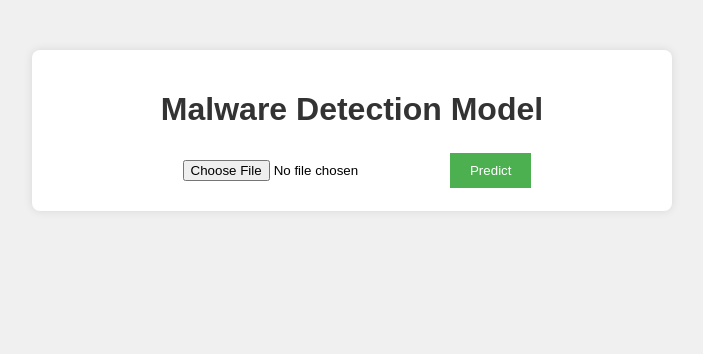
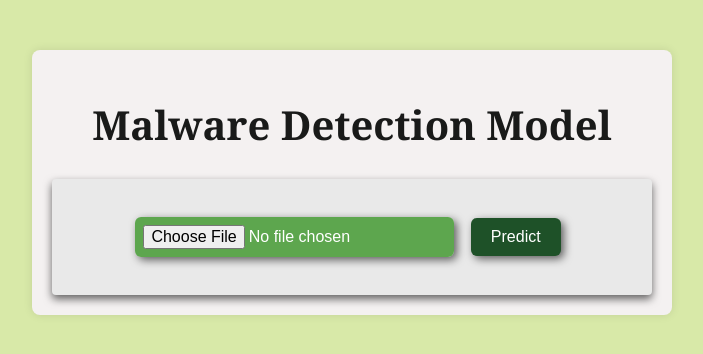
Before and after one commit to yuvrajpoint/models, a Flask app: page / in a window 1280 px wide. Shown: the top 354 px of the page, without its empty margins (288-991 px from the left). Run offline with Flask 3, Linux system fonts and the light colour scheme; parts of the project's set-up code (start-up, migrations or seed data) failed here and were passed over.

Commit message:
style.css

```diff
--- a/static/style.css
+++ b/static/style.css
@@ -2,38 +2,75 @@ body {
     font-family: Arial, sans-serif;
     margin: 0;
     padding: 0;
-    background-color: #f0f0f0;
+    background-color: #D8E9A8;
 }
 
 .container {
     max-width: 600px;
     margin: 50px auto;
     padding: 20px;
-    background-color: #fff;
+    background-color: #f4f1f1;
     border-radius: 8px;
     box-shadow: 0 0 10px rgba(0, 0, 0, 0.1);
 }
 
 h1 {
+    font-family: Georgia, 'Times New Roman', Times, serif;
+    font-size: 40px;
     text-align: center;
-    color: #333;
+    color: #191A19;
 }
 
 form {
     text-align: center;
-    margin-top: 20px;
+    margin-top: 10px;
+    background-color:#e9e9e9;
+    box-shadow: 0 4px 8px rgb(0, 0, 0, 0.6);
+    padding: 36px 12px;
+    border-radius: 4px;
+
 }
 
 input {
-    padding: 10px;
+    padding: 8px;
 }
 
-button {
+.input {
+    color: rgb(255, 255, 255);
+    font-size: 16px;
+    background-color: rgba(78, 159, 61, 0.9);
+    margin: 2px;
+    border-radius: 6px;
+    border-width: 14px;
+    box-shadow: 3px 3px 8px rgb(0, 0, 0, 0.6);
+}
+
+.predict {
     padding: 10px 20px;
-    background-color: #4caf50;
+    font-size: 16px;
+    background-color: #1E5128;
     color: #fff;
     border: none;
     cursor: pointer;
+    margin-left: 10px;
+    margin-right: 10px;
+    box-shadow: 3px 3px 8px rgb(0, 0, 0, 0.6);
+    border-radius: 6px;
+}
+
+.predict:hover {
+    background-color: #164920;
+    box-shadow: 5px 5px 10px rgba(0, 0, 0, 0.36);
+}
+
+.predict:active {
+    opacity: 0.8;
+}
+
+.choose-file-button {
+    background-color: black;
+    color: #D8E9A8;
+    font-size: 12px;
 }
 
 .result {
@@ -41,10 +78,20 @@ button {
 }
 
 .result h2 {
-    color: #333;
+    font-size: 26px;
+    color: #191A19;
 }
 
 .result p {
     font-weight: bold;
-    color: #4caf50;
+    font-size: 20px;
+    color: #4E9F3D;
+    margin-left: 24px;
+    margin-right: 24px;
 }
+
+.result .para3 {
+    text-align: center;
+    color: #191A19;
+    text-shadow: 0 0 10px rgba(255, 255, 255, 0.8);
+}
```
